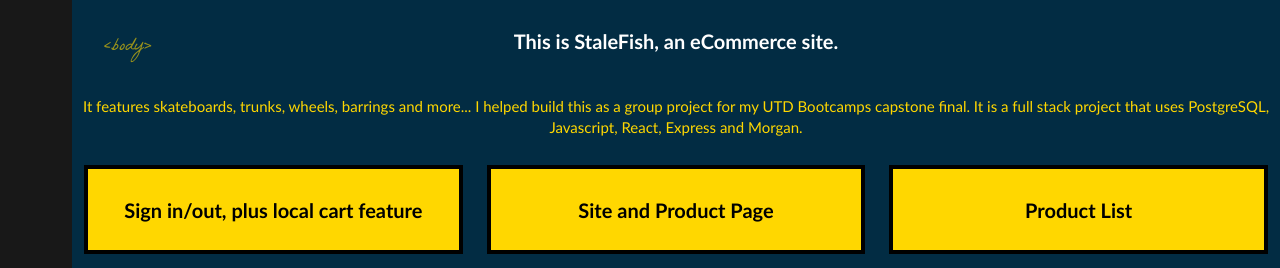
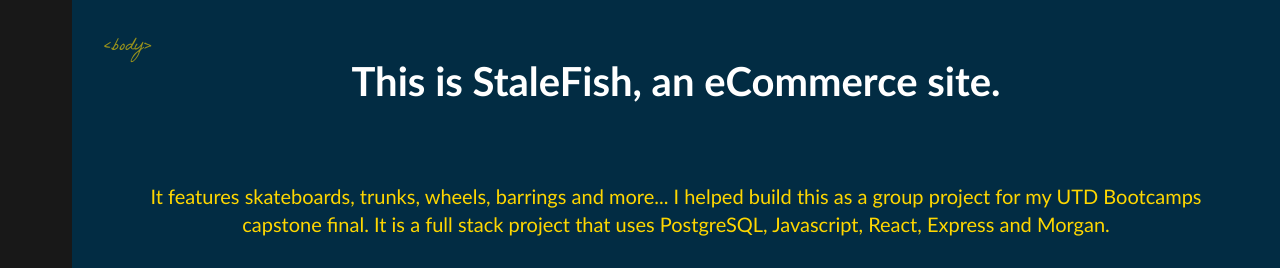
Before and after one commit to braydenyancy/portfolio, a React (Create React App) app: page /#/StaleFish in a window 1280 px wide. Shown: the top 268 px of the page. Built offline with nearby package versions, Linux system fonts and the light colour scheme; grey boxes are pictures that could not be loaded.

Commit message:
small changes

```diff
--- a/src/components/Home/index.js
+++ b/src/components/Home/index.js
@@ -22,7 +22,11 @@
                     Web Developer
                 </h1>
                 <Link to='/contact' className='flat-button'>CONTACT ME</Link>
-                <CardMedia className="projectImg" component="img" image={projectsIMG} alt="project" />
+                <CardMedia
+                className="projectImg"
+                component="img"
+                image={projectsIMG}
+                alt="project" />
             </div>
         </div>
     )
--- a/src/components/StaleFish/index.scss
+++ b/src/components/StaleFish/index.scss
@@ -2,12 +2,15 @@
     position: relative;
     height: 100%;
     width: 100%;
+    display: flex;
+    justify-content: center;
 }
 
 .staleFishInfo {
     position: absolute;
     display: flex;
     flex-direction: column;
+    width: 90%;
 }
 
 .titleDiv {
@@ -19,12 +22,12 @@
 }
 
 .projectTitle {
-    font-size: 2rem;
+    font-size: 4rem;
     color: white;
 }
 
 .summary {
-    font-size: 1.5rem;
+    font-size: 2rem;
     color: #ffd700;
 }
 
@@ -33,7 +36,7 @@
     flex-wrap: wrap;
     justify-content: space-evenly;
     align-content: center;
-    width: 100%;
+
 
     @media (max-width: 768px) {
         flex-direction: column;
```
